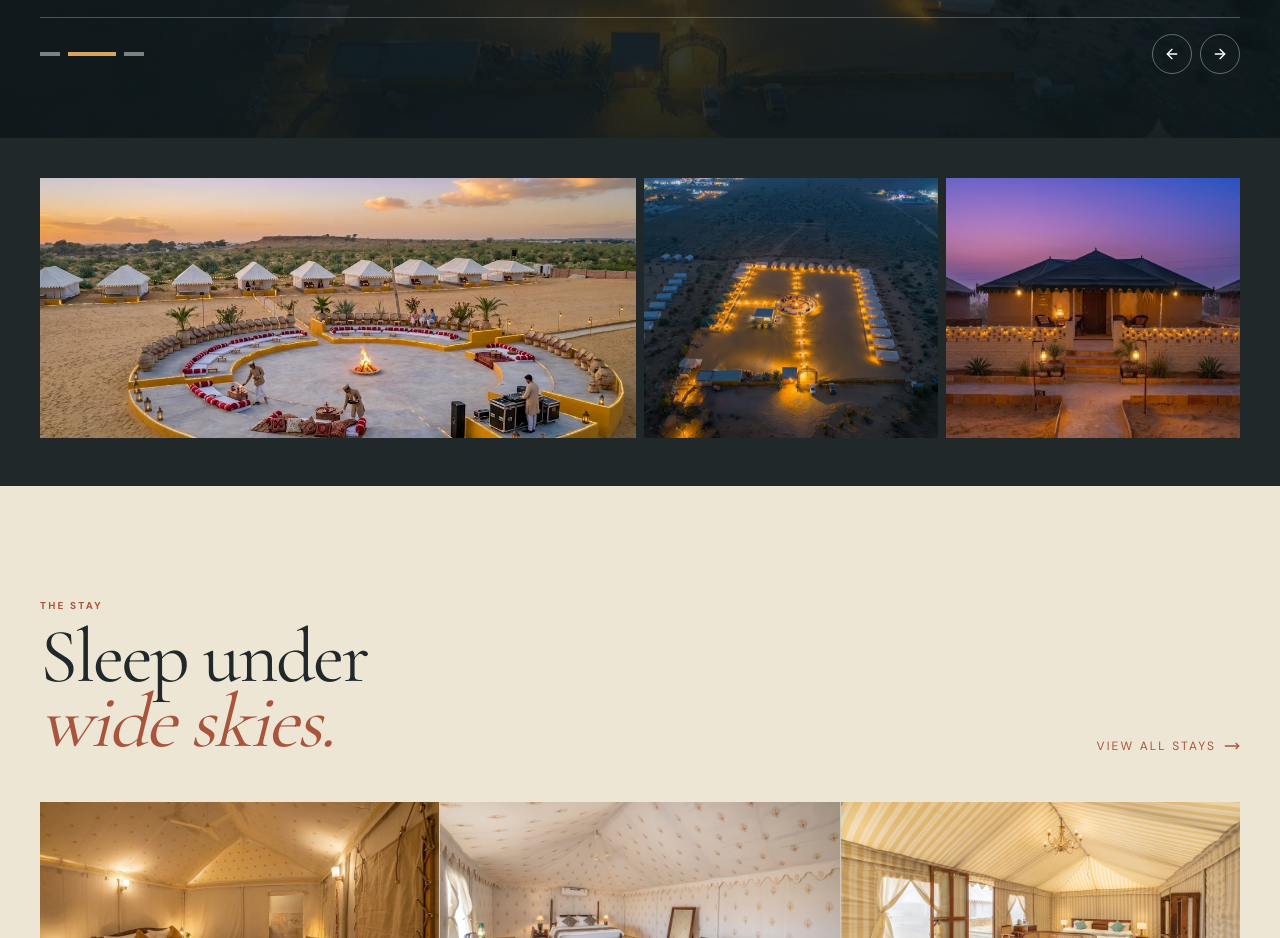
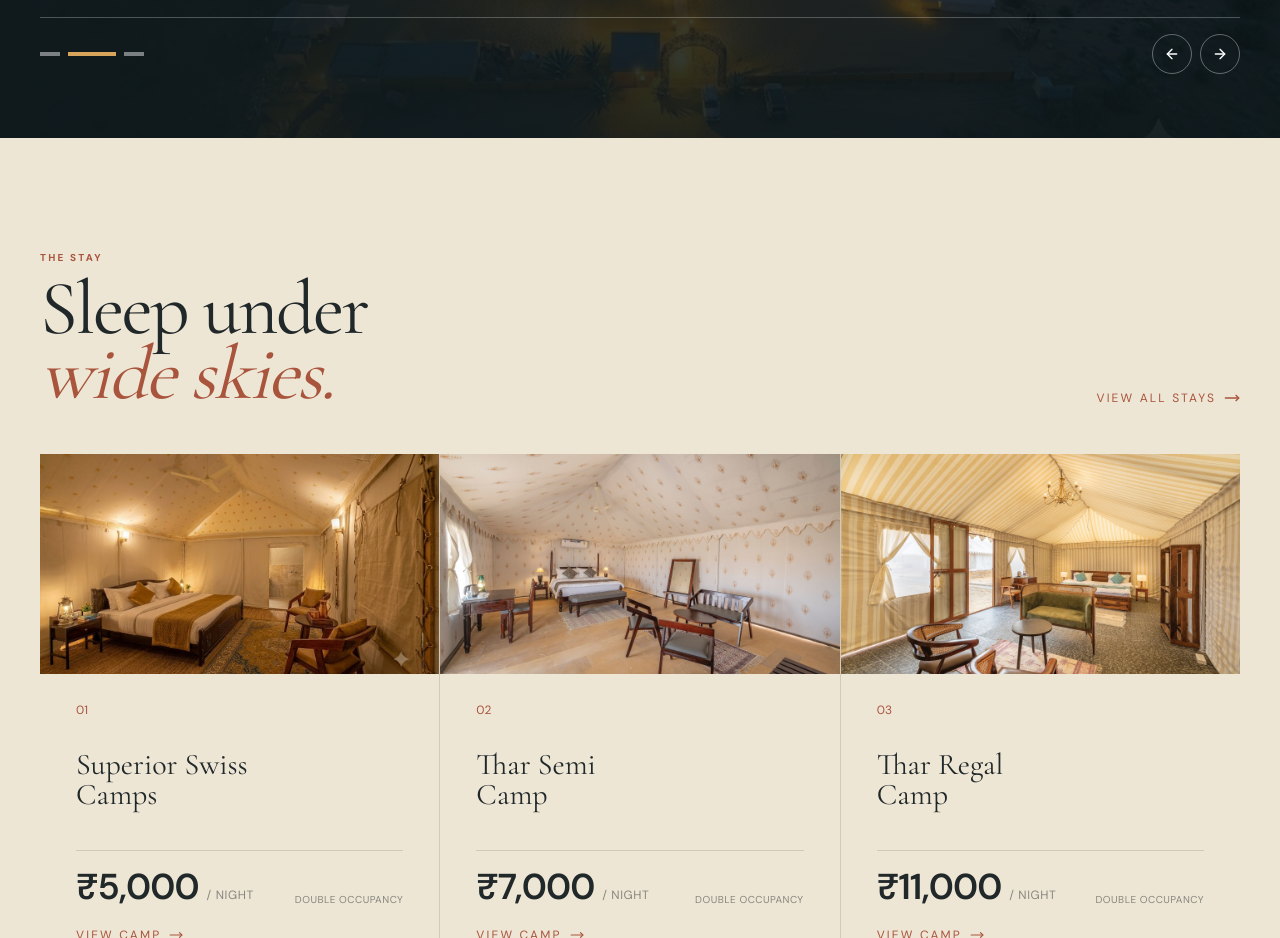
Before and after one commit to anirudhbalana8-sketch/gandri, a Next.js app: page / in a window 1280 px wide. Shown: the part 1939-2877 px from the top of the page. Built offline with nearby package versions, Linux system fonts and the light colour scheme.

Commit message:
images fix

```diff
--- a/src/components/home.tsx
+++ b/src/components/home.tsx
@@ -1,7 +1,7 @@
 import Image from "next/image";
 import Link from "next/link";
 import { ArrowDown, MoveRight } from "lucide-react";
-import { ImageTile, Packages, Reveal, Testimonial } from "./site";
+import { Packages, Reveal, Testimonial } from "./site";
 import { BannerCarousel } from "./banner-carousel";
 import { WelcomeStory } from "./welcome-story";
 import { StayHighlights } from "./stay-highlights";
@@ -93,16 +93,6 @@ export function HomePage() {
         </div>
       </section>
             <BannerCarousel />
-
-      <section className="bg-ink px-5 py-5 md:px-10 md:py-10">
-        <div className="mx-auto grid max-w-350 grid-cols-2 gap-2 md:grid-cols-4">
-          <div className="col-span-2 row-span-2">
-            <ImageTile photo={homePhotos[0]} />
-          </div>
-          <ImageTile photo={homePhotos[1]} />
-          <ImageTile photo={homePhotos[2]} />
-        </div>
-      </section>
       <Packages />
       <StayHighlights />
       <Upcoming />
--- a/src/components/site.tsx
+++ b/src/components/site.tsx
@@ -22,6 +22,11 @@ export const photos: Photo[] = [
   {
     src: "/images/dds-camp1.jpg",
     alt: "Desert camp at sunset",
+    className: "",
+  },
+  {
+    src: "/images/image.jpeg",
+    alt: "Open desert landscape",
     className: "",
   },
   {
```
Also changed, not shown: public/images/image.jpeg (added).
